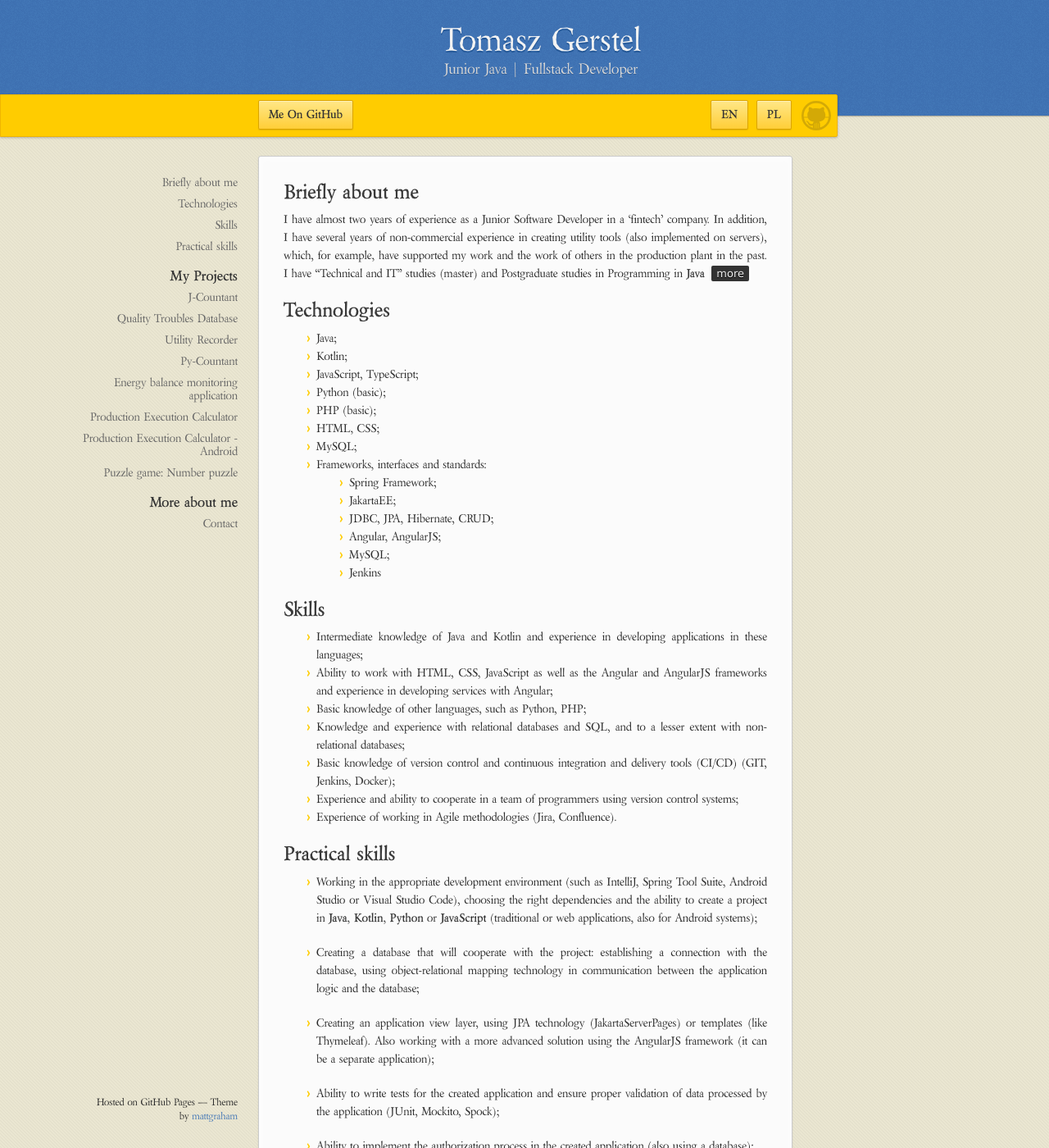
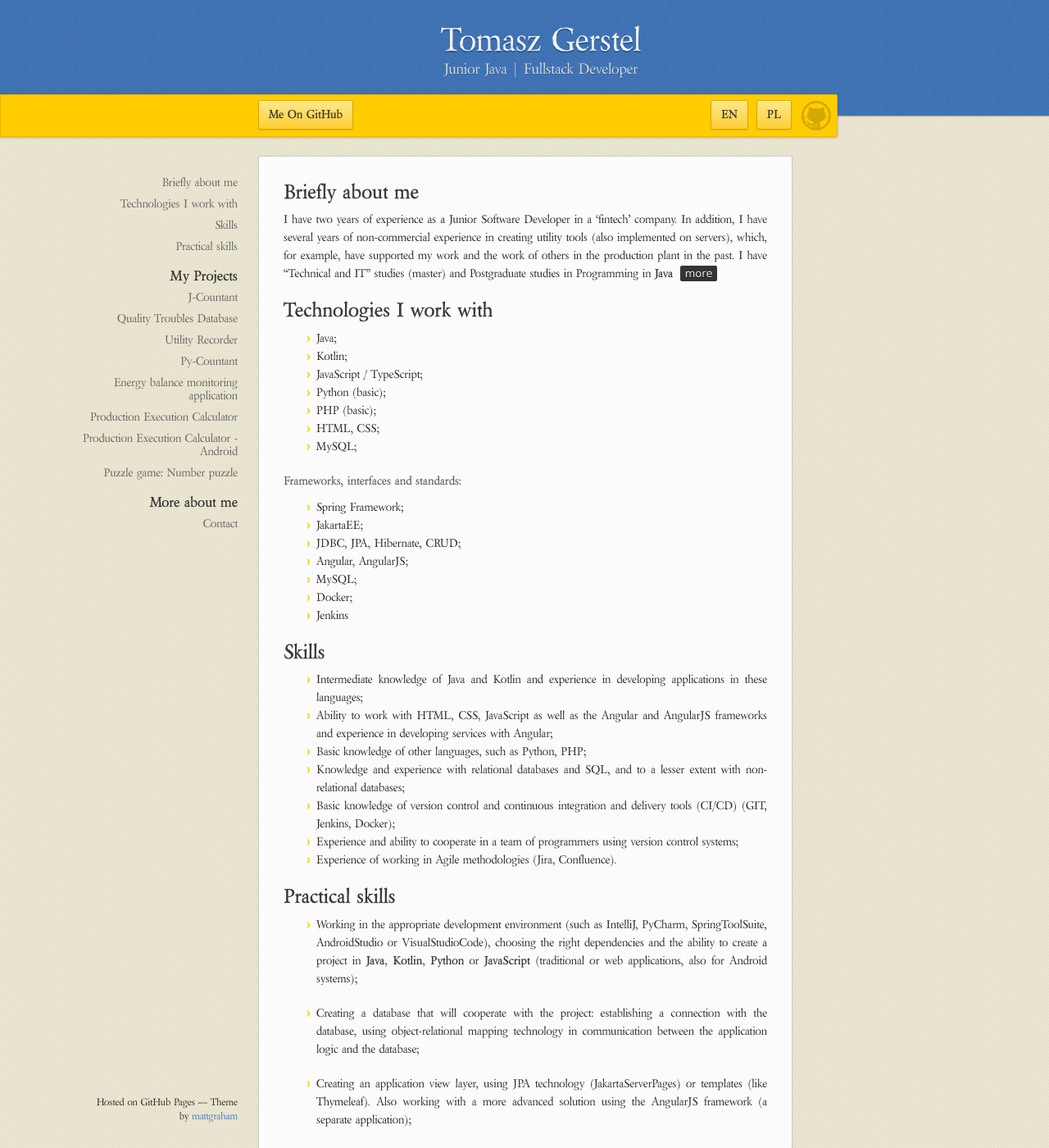
Before and after one commit to TomaszGerstel/Tomasz-Gerstel---My-IT-portfolio, a Jekyll site: the page built from index_en.md, in a window 1280 px wide and 1400 px high. Shown: the whole window at 82% size. Built offline with Jekyll 4.4.1, drawn with Linux system fonts in a browser that asks for light colours; our own code applies the rules of GitHub Pages for plain Markdown files; some of the changed text lies outside the part shown.

Commit message:
little update od content 2025-1

```diff
--- a/index_en.md
+++ b/index_en.md
@@ -5,24 +5,27 @@ permalink: /en
 
 ## Briefly about me
 
-I have almost two years of experience as a Junior Software Developer in a 'fintech' company. In addition, I have several years of non-commercial experience in creating utility tools (also implemented on servers), which, for example, have supported my work and the work of others in the production plant in the past. I have "Technical and IT" studies (master) and Postgraduate studies in Programming in **Java** [`more`](#more-about-me)
+I have two years of experience as a Junior Software Developer in a 'fintech' company. In addition, I have several years of non-commercial experience in creating utility tools (also implemented on servers), which, for example, have supported my work and the work of others in the production plant in the past. I have "Technical and IT" studies (master) and Postgraduate studies in Programming in **Java** [`more`](#more-about-me)
 
-## Technologies
+## Technologies I work with
 
 - Java;
 - Kotlin;
-- JavaScript, TypeScript;
+- JavaScript / TypeScript;
 - Python (basic);
 - PHP (basic);
 - HTML, CSS;
 - MySQL;
-- Frameworks, interfaces and standards:
-	- Spring Framework;
-	- JakartaEE;
-	- JDBC, JPA, Hibernate, CRUD;
-	- Angular, AngularJS;
-	- MySQL;
-	- Jenkins
+
+#### Frameworks, interfaces and standards:
+
+- Spring Framework;
+- JakartaEE;
+- JDBC, JPA, Hibernate, CRUD;
+- Angular, AngularJS;
+- MySQL;
+- Docker;
+- Jenkins
 
 ## Skills
 
@@ -36,11 +39,11 @@ I have almost two years of experience as a Junior Software Developer in a 'finte
 
 ## Practical skills
 
-* Working in the appropriate development environment (such as IntelliJ, Spring Tool Suite, Android Studio or Visual Studio Code), choosing the right dependencies and the ability to create a project in **Java**, **Kotlin**, **Python** or **JavaScript** (traditional or web applications, also for Android systems);
+* Working in the appropriate development environment (such as IntelliJ, PyCharm, SpringToolSuite, AndroidStudio or VisualStudioCode), choosing the right dependencies and the ability to create a project in **Java**, **Kotlin**, **Python** or **JavaScript** (traditional or web applications, also for Android systems);
 
 * Creating a database that will cooperate with the project: establishing a connection with the database, using object-relational mapping technology in communication between the application logic and the database;
 
-* Creating an application view layer, using JPA technology (JakartaServerPages) or templates (like Thymeleaf). Also working with a more advanced solution using the AngularJS framework (it can be a separate application);
+* Creating an application view layer, using JPA technology (JakartaServerPages) or templates (like Thymeleaf). Also working with a more advanced solution using the AngularJS framework (a separate application);
 
 * Ability to write tests for the created application and ensure proper validation of data processed by the application (JUnit, Mockito, Spock);
 
@@ -309,15 +312,13 @@ A simple puzzle game where you move blocks to arrange them in a row in the corre
 
 * Experience as a CNC operator (as well as the course "Operation and programming of numerically controlled machine tools").
 
-* Years 2020/2021 Postgraduate studies: Programming Java applications, WSB University in Wrocław.
-
-* Currently, I have almost two years of experience as a Junior Software Developer in a company from the financial industry. The position held has a Java profile. In practice, it also covers programming in Kotlin, and also includes 'frontend' work with the Angular framework and several other technologies.
-
 * A few years ago (before taking up a job in IT) I decided to take an interest in "typical" programming and a more "modern" language (as opposed to Pascal), such as Java, so that in the future I could change the nature of my work to be more independent and universal, not directly related to production work.
 
 * While still working at the production plant, I decided on my own initiative (above and beyond my professional duties) to create the production tools described above, which help some employees supervise production at the plant where I was employed until September 2022.
 
-* Since February 2023, I have been employed as a Junior Software Developer in a company from the financial industry.
+* Years 2020/2021 Postgraduate studies: Programming Java applications, WSB University in Wrocław.
+
+* Currently, I have two years of experience (Since February 2023 to January 2025) as a Junior Software Developer in a company from the financial industry. The position held had a Java profile, and in practice also involved programming in the Kotlin language, and also included 'frontend' work with the Angular framework and several other technologies.
 
 [`back`](#briefly-about-me)
 
```
Also changed, not shown: other parts of index_en.md (+3 -3 lines), index.md (+24 -25 lines).
